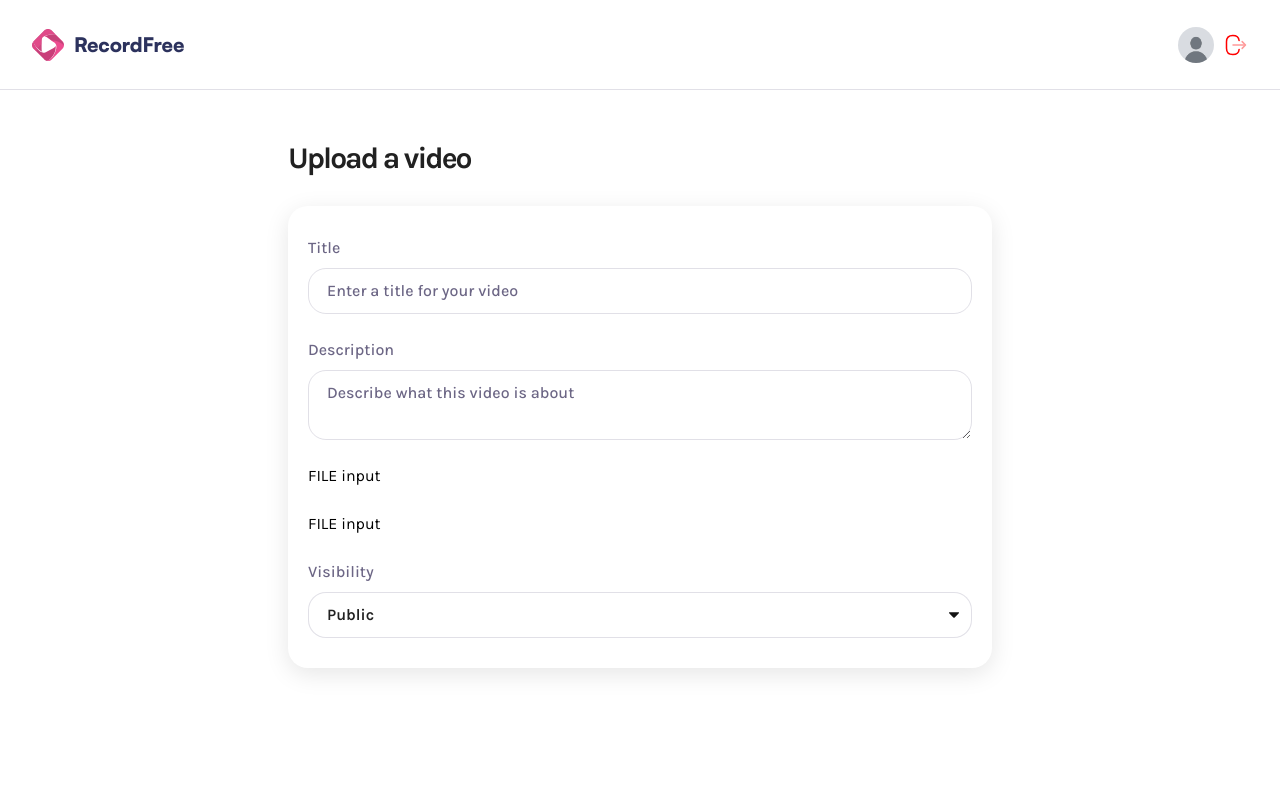
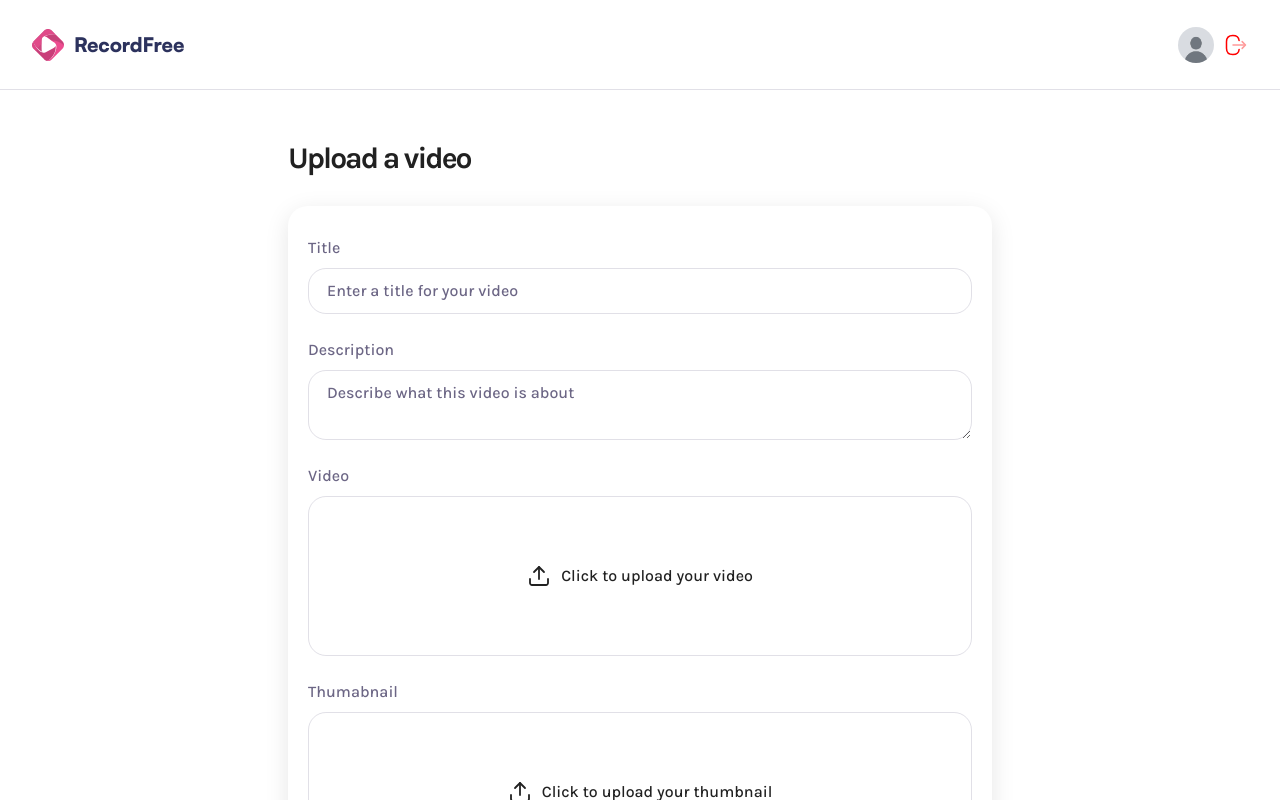
Before and after one commit to Sumit-Saurabh98/recordfree, a Next.js app: page /upload in a window 1280 px wide. Shown: the top 800 px of the page. Built offline with nearby package versions, Linux system fonts and the light colour scheme.

Commit message:
added form

```diff
--- a/app/(root)/upload/page.tsx
+++ b/app/(root)/upload/page.tsx
@@ -1,10 +1,15 @@
 "use client";
 import FileInput from "@/components/FileInput";
 import FormField from "@/components/FormField";
-import React, { useState } from "react";
+import { MAX_THUMBNAIL_SIZE, MAX_VIDEO_SIZE } from "@/constants";
+import { useFileInput } from "@/lib/hooks/useFileInput";
+import React, { FormEvent, useState } from "react";
 
 const page = () => {
-  const [error, setError] = useState(null);
+    const video = useFileInput(MAX_VIDEO_SIZE);
+    const thumbnail = useFileInput(MAX_THUMBNAIL_SIZE);
+    const [isSubmitting, SetIsSubmitting] = useState(false);
+  const [error, setError] = useState("");
   const [formData, setFormData] = useState({
     title: "",
     description: "",
@@ -16,11 +21,40 @@
     setFormData((prevState) => ({ ...prevState, [name]: value }));
   };
 
+  const handleSubmit = (e:FormEvent) => {
+    e.preventDefault();
+
+    SetIsSubmitting(true);
+
+    try {
+        if(!video.file || !thumbnail.file){
+            setError("Please upload video and thumbnail");
+            return;
+        }
+
+        if(!formData.title || !formData.description){
+            setError("Please enter title and description");
+            return;
+        }
+
+        //upload the video to bunny
+        //upload the thumbnail to DB
+        // Attach the thumabnail to the video
+        //create a new db entry for the video details(url, data)
+
+
+    } catch (error) {
+        console.log("Error in submitting form",error);
+    }finally{
+        SetIsSubmitting(false);
+    }
+  }
+
   return (
     <div className="wrapper-md upload-page">
       <h1>Upload a video</h1>
       {error && <div className="error-field">{error}</div>}
-      <form className="rounded-20 shadow-10 gap-6 w-full flex flex-col px-5 py-7.5">
+      <form className="rounded-20 shadow-10 gap-6 w-full flex flex-col px-5 py-7.5" onSubmit={handleSubmit}>
         <FormField
           id="title"
           label="Title"
@@ -36,8 +70,28 @@
           onChange={handleInputChange}
           placeholder="Describe what this video is about"
         />
-        <FileInput/>
-        <FileInput />
+        <FileInput
+          id="video"
+          label="Video"
+          accept="video/*"
+          file={video.file}
+          previewUrl={video.previewUrl}
+          inputRef={video.inputRef}
+          onChange={video.handleFileChange}
+          onReset={video.resetFile}
+          type="video"
+        />
+        <FileInput
+          id="thumbnail"
+          label="Thumabnail"
+          accept="image/*"
+          file={thumbnail.file}
+          previewUrl={thumbnail.previewUrl}
+          inputRef={thumbnail.inputRef}
+          onChange={thumbnail.handleFileChange}
+          onReset={thumbnail.resetFile}
+          type="image"
+        />
         <FormField
           id="visibility"
           label="Visibility"
@@ -49,6 +103,9 @@
             { value: "private", label: "Private" },
           ]}
         />
+        <button type="submit" disabled={isSubmitting} className="submit-button">
+            {isSubmitting ? "Uploading...":"Upload Video"}
+            </button>
       </form>
     </div>
   );
--- a/components/FileInput.tsx
+++ b/components/FileInput.tsx
@@ -1,10 +1,41 @@
+import Image from 'next/image'
 import React from 'react'
 
-const FileInput = () => {
+const FileInput = ({id, label, accept, file, previewUrl, inputRef, onChange, onReset, type}:FileInputProps) => {
   return (
-    <div>
-      FILE input
-    </div>
+    <section className='file-input'>
+        <label htmlFor={id}>{label}</label>
+
+        <input
+          id={id}
+          type="file"
+          accept={accept}
+          ref={inputRef}
+          onChange={onChange}
+          hidden
+        />
+
+        {!previewUrl ? (
+            <figure onClick={() => inputRef.current?.click()}>
+                <Image src={'/assets/icons/upload.svg'} alt='upload' width={24} height={24}/>
+                <p>Click to upload your {id}</p>
+            </figure>
+        ): (
+            <div>
+                {
+                    type === 'video' ? (
+                        <video src={previewUrl} controls></video>
+                    ): (
+                        <Image src={previewUrl} alt="image" fill/>
+                    )
+                }
+                <button type='button' onClick={onReset}>
+                    <Image src={'/assets/icons/close.svg'} alt='close' width={16} height={16}/>
+                </button>
+                <p>{file?.name}</p>
+            </div>
+        )}
+    </section>
   )
 }
 
--- /dev/null
+++ b/lib/hooks/useFileInput.ts
@@ -0,0 +1,49 @@
+import { ChangeEvent, useRef, useState } from "react";
+
+export const useFileInput = (maxSize: number) => {
+  const [file, setFile] = useState<File | null>(null);
+  const [previewUrl, setPreviewUrl] = useState<string | null>(null);
+  const [duration, setDuration] = useState<number | null>(null);
+  const inputRef = useRef<HTMLInputElement>(null);
+
+  const handleFileChange = (e: ChangeEvent<HTMLInputElement>) => {
+    if (e.target.files?.[0]) {
+      const selectedFile = e.target.files[0];
+
+      if (selectedFile.size > maxSize) {
+        return;
+      }
+      if (previewUrl) URL.revokeObjectURL(previewUrl);
+
+      setFile(selectedFile);
+      const objectUrl = URL.createObjectURL(selectedFile);
+      setPreviewUrl(objectUrl);
+
+      // Extract duration for video files
+      if (selectedFile.type.startsWith('video/')) {
+        const video = document.createElement('video');
+        video.preload = 'metadata';
+        video.onloadedmetadata = () => {
+          // Only set duration if it's a valid finite number
+          if (isFinite(video.duration) && video.duration > 0) {
+            setDuration(Math.round(video.duration)); // Round to nearest integer
+          } else {
+            setDuration(null); // Set to null if invalid
+          }
+          URL.revokeObjectURL(video.src);
+        };
+        video.src = objectUrl;
+      }
+    }
+  };
+
+  const resetFile = () => {
+    if (previewUrl) URL.revokeObjectURL(previewUrl);
+    setFile(null);
+    setPreviewUrl(null);
+    setDuration(null);
+    if (inputRef.current) inputRef.current.value = "";
+  };
+
+  return { file, previewUrl, duration, inputRef, handleFileChange, resetFile };
+};
```
